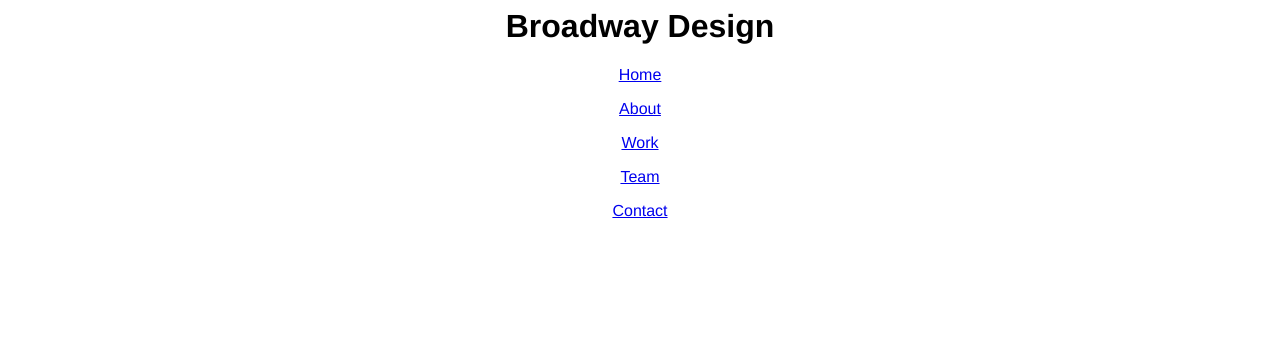
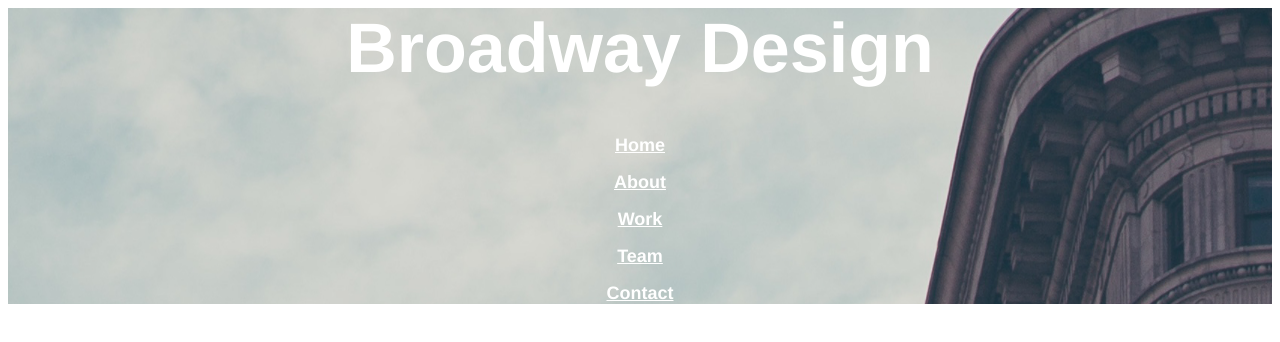
Before and after one commit to jawadsaad/broadway, a plain HTML site: page index.html in a window 1280 px wide. Drawn offline with Linux system fonts and the light colour scheme; files whose address does not match are found by name.

Commit message:
Complete header

```diff
--- a/resources/css/style.css
+++ b/resources/css/style.css
@@ -2,3 +2,19 @@ html {
   font-family: Helvetica;
   text-align: center;
 }
+
+#header {
+  background-image: url(file:///C:/cygwin64/home/Aya/jawadsaad.github.io/Broadway/resources/the-flatiron-building.png);
+}
+
+#header h1 {
+  font-size: 70px;
+  font-weight: bold;
+  color: white;
+}
+
+#header a {
+  font-size: 18px;
+  font-weight: bold;
+  color: white;
+}
```
